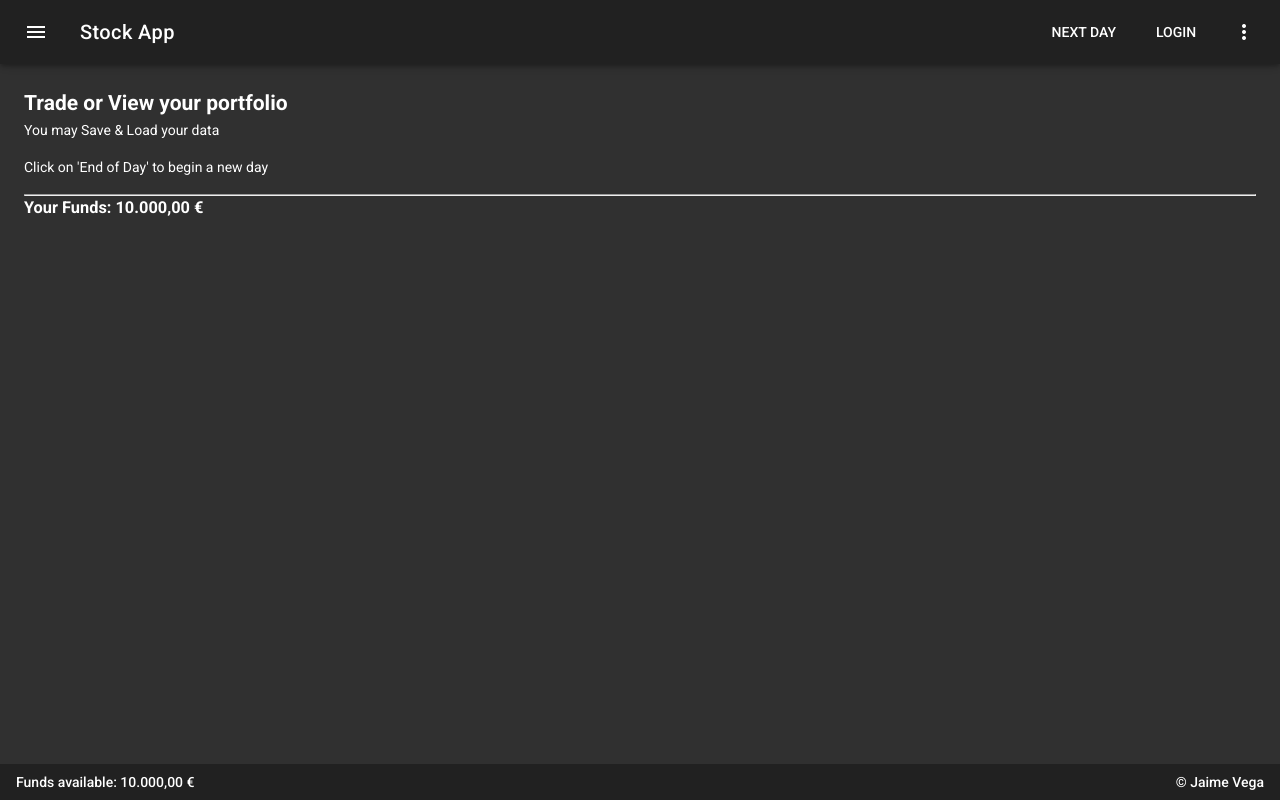
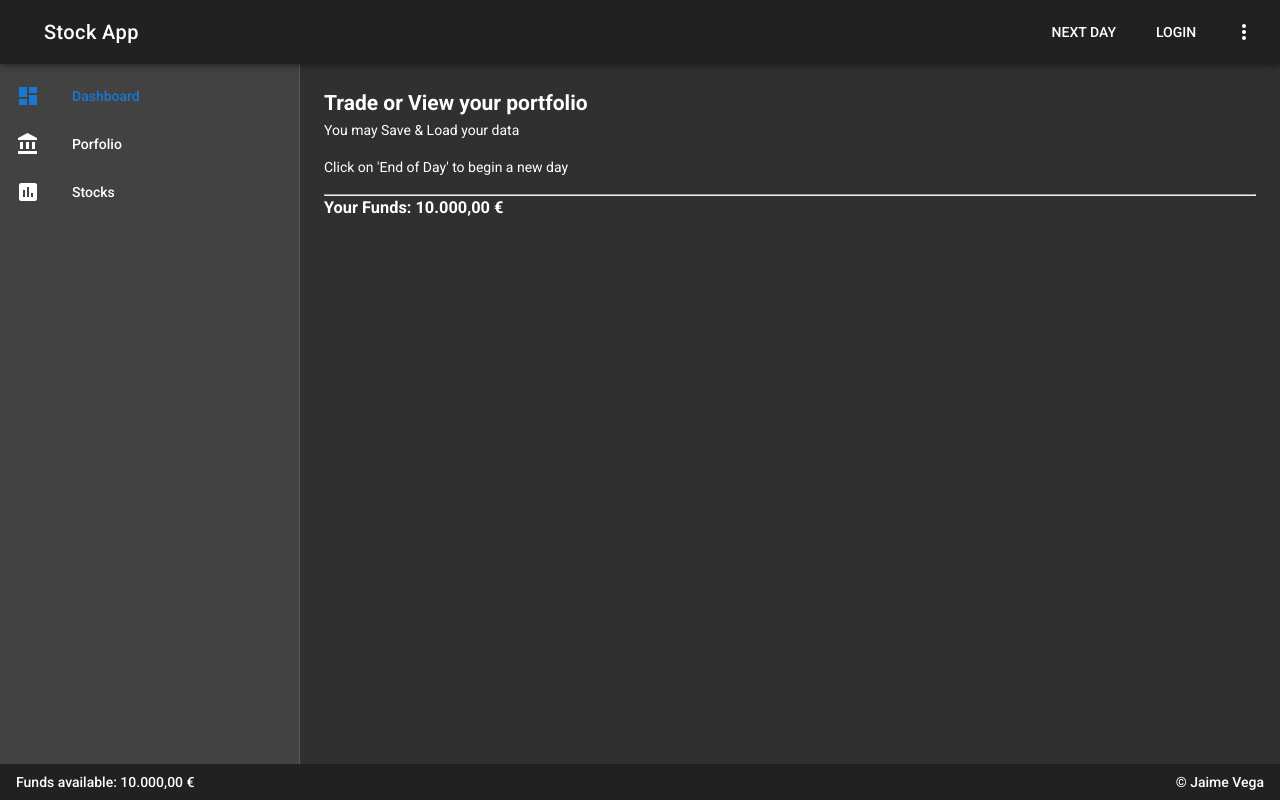
Before and after one commit to jhuesos/vue-trading-app, a Vue app: page /#/ in a window 1280 px wide. Built offline with nearby package versions, Linux system fonts and the light colour scheme.

Commit message:
Improvements in visibility of navigation and tweaks

```diff
--- a/src/App.vue
+++ b/src/App.vue
@@ -1,7 +1,7 @@
 <template>
   <div id="app">
     <v-app dark>
-      <v-navigation-drawer clipped fixed v-model="drawer" app>
+      <v-navigation-drawer clipped v-model="drawer" app>
         <app-navigation></app-navigation>
       </v-navigation-drawer>
 
@@ -36,7 +36,7 @@ export default {
     appHeader: Header,
   },
   data: () => ({
-    drawer: false,
+    drawer: true,
   }),
   created() {
     if (this.$store.getters.portfolioId !== null) {
--- a/src/components/Header.vue
+++ b/src/components/Header.vue
@@ -1,6 +1,6 @@
 <template>
-  <v-toolbar app>
-    <v-toolbar-side-icon @click.stop="iconClicked"></v-toolbar-side-icon>
+  <v-toolbar app clipped-left>
+    <v-toolbar-side-icon @click.stop="iconClicked" class="hidden-lg-and-up"></v-toolbar-side-icon>
 
     <v-toolbar-title>Stock App</v-toolbar-title>
 
--- a/src/components/ListOfStocks.vue
+++ b/src/components/ListOfStocks.vue
@@ -1,7 +1,7 @@
 <template>
     <v-container grid-list-lg fluid>
       <v-layout row wrap>
-        <v-flex xs12 sm6 md4 lg3 v-for="stock in stocks" :key="stock.name" >
+        <v-flex xs12 sm6 md4 v-for="stock in stocks" :key="stock.name" >
           <stock-info :stock="stock" :max="getMax(stock)" :sell="sell"></stock-info>
         </v-flex>
       </v-layout>
```
